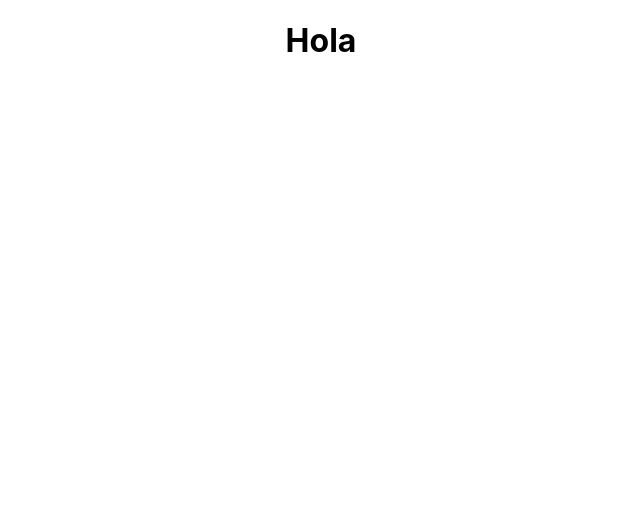
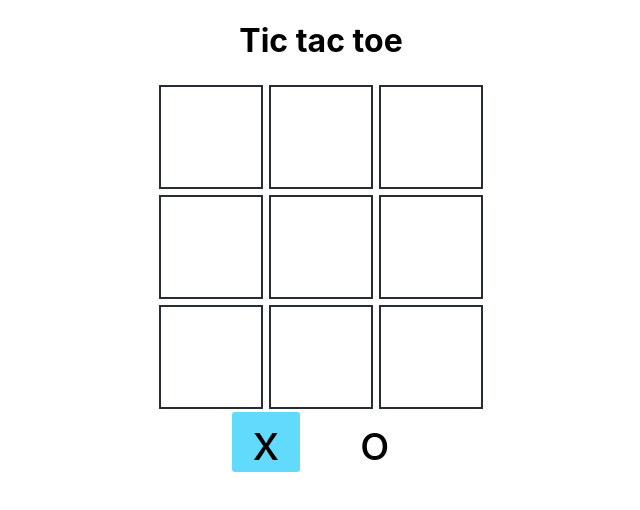
Before and after one commit to FrancoScarponi/tictactoe, a React (Create React App) app: page / in a window 1280 px wide. Shown: the top 510 px of the page, without its empty margins (319-959 px from the left). Built offline with nearby package versions, Linux system fonts and the light colour scheme.

Commit message:
actualizar tablero

```diff
--- a/src/App.css
+++ b/src/App.css
@@ -36,3 +36,46 @@
     transform: rotate(360deg);
   }
 }
+
+main{
+  display: flex;
+  flex-direction: column;
+  align-items: center;
+}
+
+.cuadrado {
+  width: 100px;
+  height: 100px;
+  border: #282c34 solid 2px;
+  margin: 3px;
+  color: #282c34;
+  font-size: 60px;
+  text-align: center;
+  justify-content: center;
+}
+
+
+.tabla {
+  width: 350px;
+  display: flex;
+  justify-content: center;
+  flex-wrap: wrap;
+}
+
+.turnos {
+  display: flex;
+  justify-content: center;
+}
+
+.turno{
+  margin: 0 20px;
+  padding: 0 20px;
+  font-size: 50px;
+
+}
+
+.seleccionado{
+  background-color: #61dafb;
+
+  border-radius: 3px;
+}
--- a/src/App.js
+++ b/src/App.js
@@ -1,9 +1,47 @@
+import { useState } from 'react';
 import './App.css';
+import { Cuadrado } from './components/Cuadrado';
+import { CuadradoTurno } from './components/CuadradoTurno';
+
+
+
 function App() {
+  const turnos = {
+    X: "x",
+    O: "o"
+  }
+
+  const [tabla, setTabla] = useState(Array(9).fill(null))
+  const [turno, setTurno] = useState(turnos.X)
+
+  const actualizarTabla = (indice)=>{
+    let nuevaTabla = [... tabla]
+    nuevaTabla[indice] = turno
+    setTabla(nuevaTabla)
+    setTurno(turno===turnos.X ? turnos.O : turnos.X)
+  }
+
+
   return (
-    <div className="App">
-      <h1>Hola</h1>
-    </div>
+    <main>
+      <h1>Tic tac toe</h1>
+      <section className='tabla'>
+        {
+          tabla.map((a, indice) =>{
+            return (
+
+              <Cuadrado key={indice} indice={indice} tabla={tabla} actualizarTabla={actualizarTabla}></Cuadrado>
+
+            )
+          })
+        }
+      </section>
+
+      <section className='turnos'>
+        <CuadradoTurno turnos={turnos.X} seleccionado={turno===turnos.X}></CuadradoTurno>
+        <CuadradoTurno turnos={turnos.O} seleccionado={turno===turnos.O}></CuadradoTurno>
+      </section>
+    </main>
   );
 }
 
--- /dev/null
+++ b/src/components/Cuadrado.jsx
@@ -0,0 +1,16 @@
+import React from 'react'
+
+
+
+export const Cuadrado = ({hijo, actualizar, indice, tabla, actualizarTabla}) => {
+
+  const handleClick = () => {
+    actualizarTabla(indice)
+  }
+
+  return (
+    <div className='cuadrado' onClick={e => handleClick()}>
+      {tabla[indice]}
+    </div>
+  )
+}
--- /dev/null
+++ b/src/components/CuadradoTurno.jsx
@@ -0,0 +1,8 @@
+import React from 'react'
+
+export const CuadradoTurno = ({turnos, seleccionado}) => {
+  let clase = `turno ${seleccionado ? "seleccionado": ''}`
+  return (
+    <div className={clase}>{turnos}</div>
+  )
+}
```
Also changed, not shown: src/components/cuadrados.jsx (deleted, +0 -7 lines).
